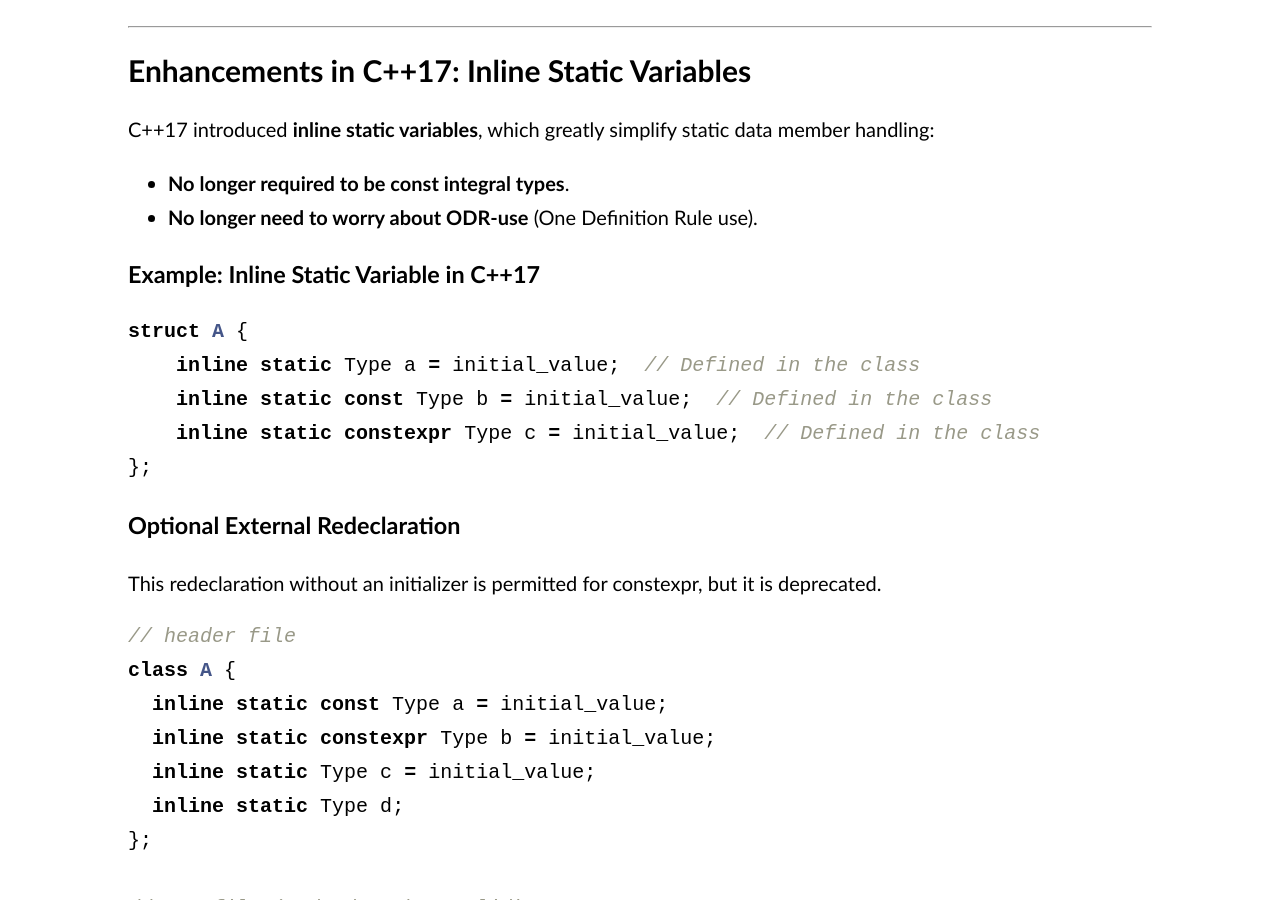
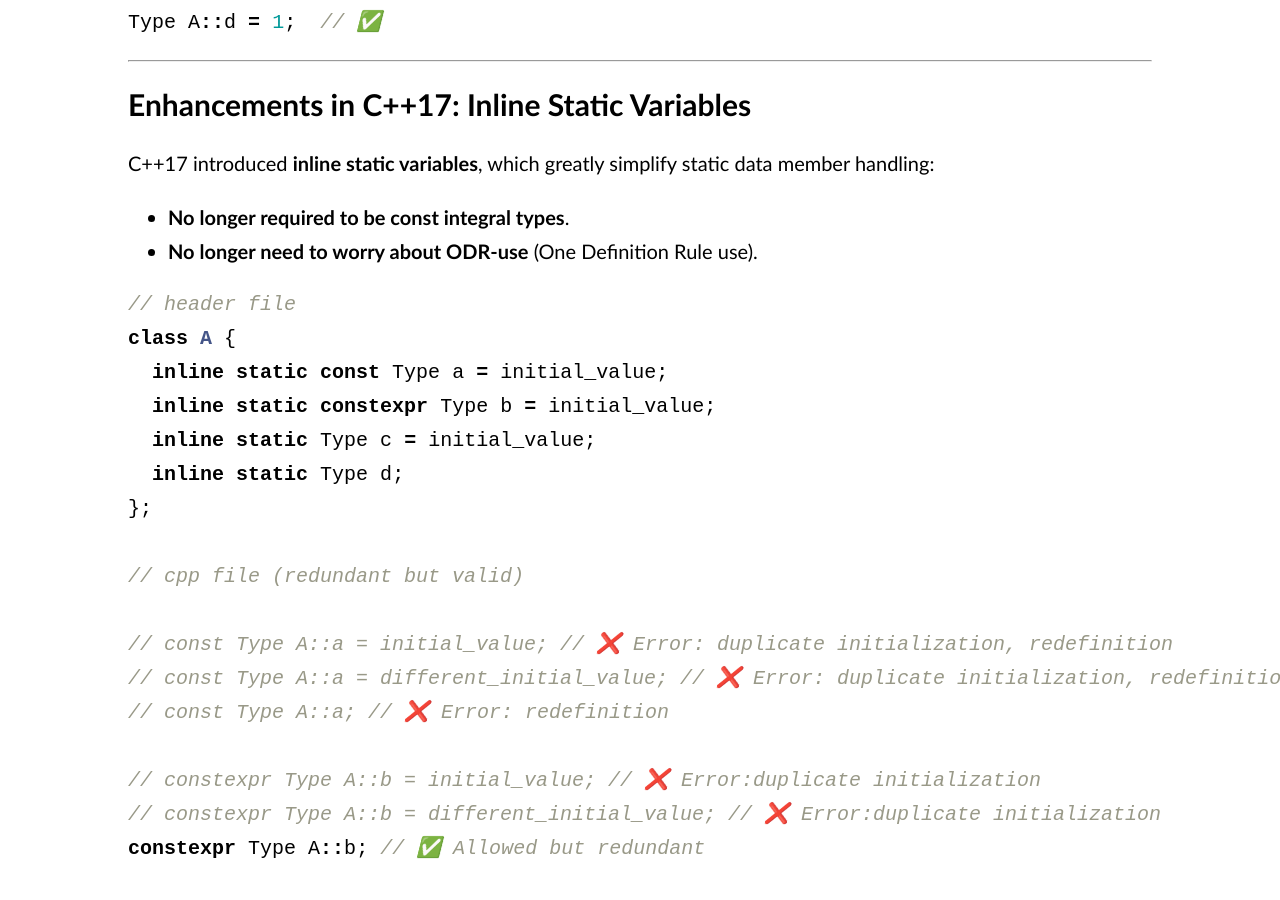
Before and after one commit to baihacker/main, a Jekyll site: the page built from docs/_posts/2025-02-09-A_survey_on_c++_class_static_data_members.md, in a window 1280 px wide and 900 px high, scrolled down 2440 px. Built offline with Jekyll 4.4.1, drawn with Linux system fonts in a browser that asks for light colours; comment, search, counter and statistics services are not loaded.

Commit message:
Refine docs.

````diff
--- a/docs/_posts/2025-02-09-A_survey_on_c++_class_static_data_members.md
+++ b/docs/_posts/2025-02-09-A_survey_on_c++_class_static_data_members.md
@@ -102,20 +103,6 @@ C++17 introduced **inline static variables**, which greatly simplify static data
 
 - **No longer required to be const integral types**.
 - **No longer need to worry about ODR-use** (One Definition Rule use).
-
-### **Example: Inline Static Variable in C++17**
-
-```cpp
-struct A {
-    inline static Type a = initial_value;  // Defined in the class
-    inline static const Type b = initial_value;  // Defined in the class
-    inline static constexpr Type c = initial_value;  // Defined in the class
-};
-```
-
-### **Optional External Redeclaration**
-
-This redeclaration without an initializer is permitted for constexpr, but it is deprecated.
 
 ```cpp
 // header file
````
Also changed, not shown: other parts of docs/_posts/2025-02-09-A_survey_on_c++_class_static_data_members.md (+1 -0 lines).
